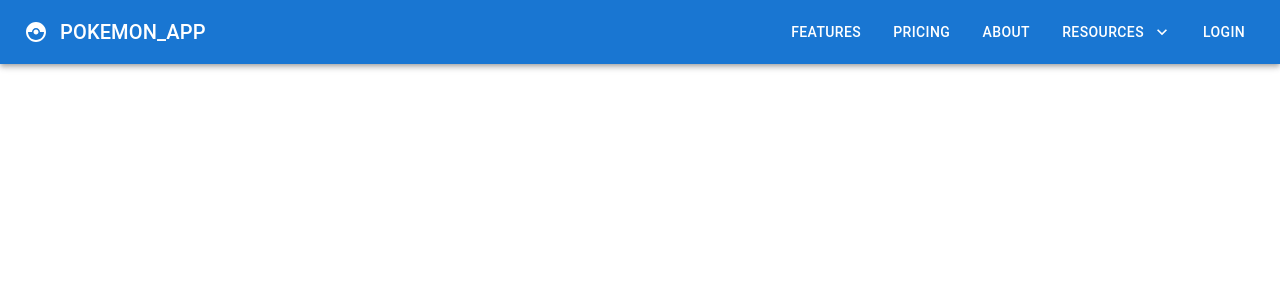
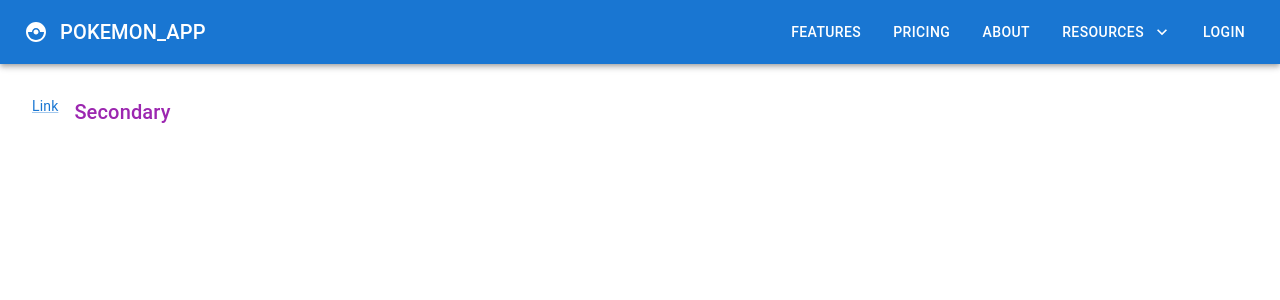
Before and after one commit to Narotam-Mishra/material-ui-learning, a React (Vite) app: page / in a window 1280 px wide. Shown: the top 300 px of the page. Built offline with nearby package versions, Linux system fonts and the light colour scheme.

Commit message:
mui-learning_1.21_Link

```diff
--- a/src/App.tsx
+++ b/src/App.tsx
@@ -1,5 +1,6 @@
 
 import './App.css'
+import MUILink from './components/MUILink'
 import MUINavbar from './components/MUINavbar'
 // import MUIImageList from './components/MUIImageList'
 // import MUIAccordion from './components/MUIAccordion'
@@ -33,6 +34,7 @@
      {/* <MUIAccordion /> */}
      {/* <MUIImageList /> */}
      <MUINavbar />
+     <MUILink />
     </div>
   )
 }
--- /dev/null
+++ b/src/components/MUILink.tsx
@@ -0,0 +1,14 @@
+import { Stack, Link, Typography } from '@mui/material'
+
+const MUILink = () => {
+  return (
+    <Stack spacing={2} direction={'row'} m={4}>
+        <Link href='#' variant='body2'>Link</Link>
+        <Typography variant='h6'>
+            <Link href='#' color={'secondary'} underline='none'>Secondary</Link>
+        </Typography>
+    </Stack>
+  )
+}
+
+export default MUILink
```
Also changed, not shown: ReadMe.txt.
